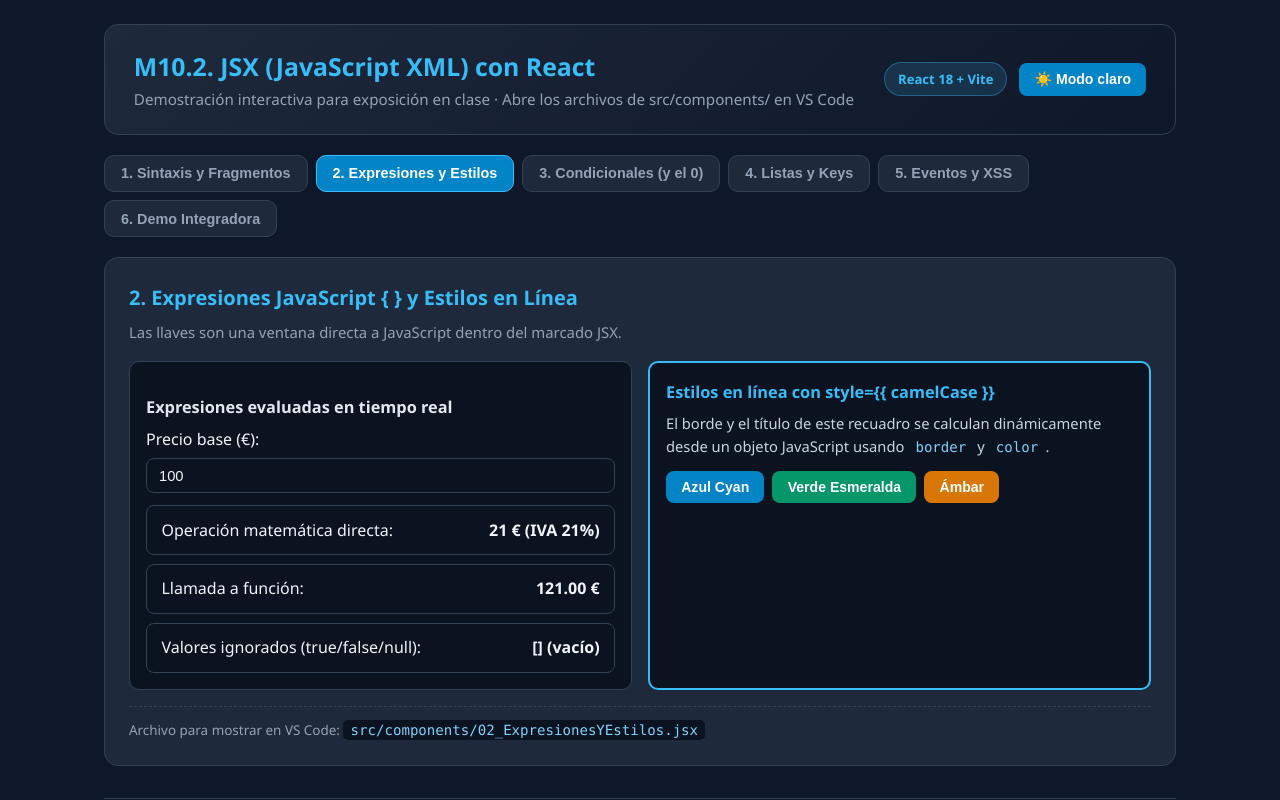
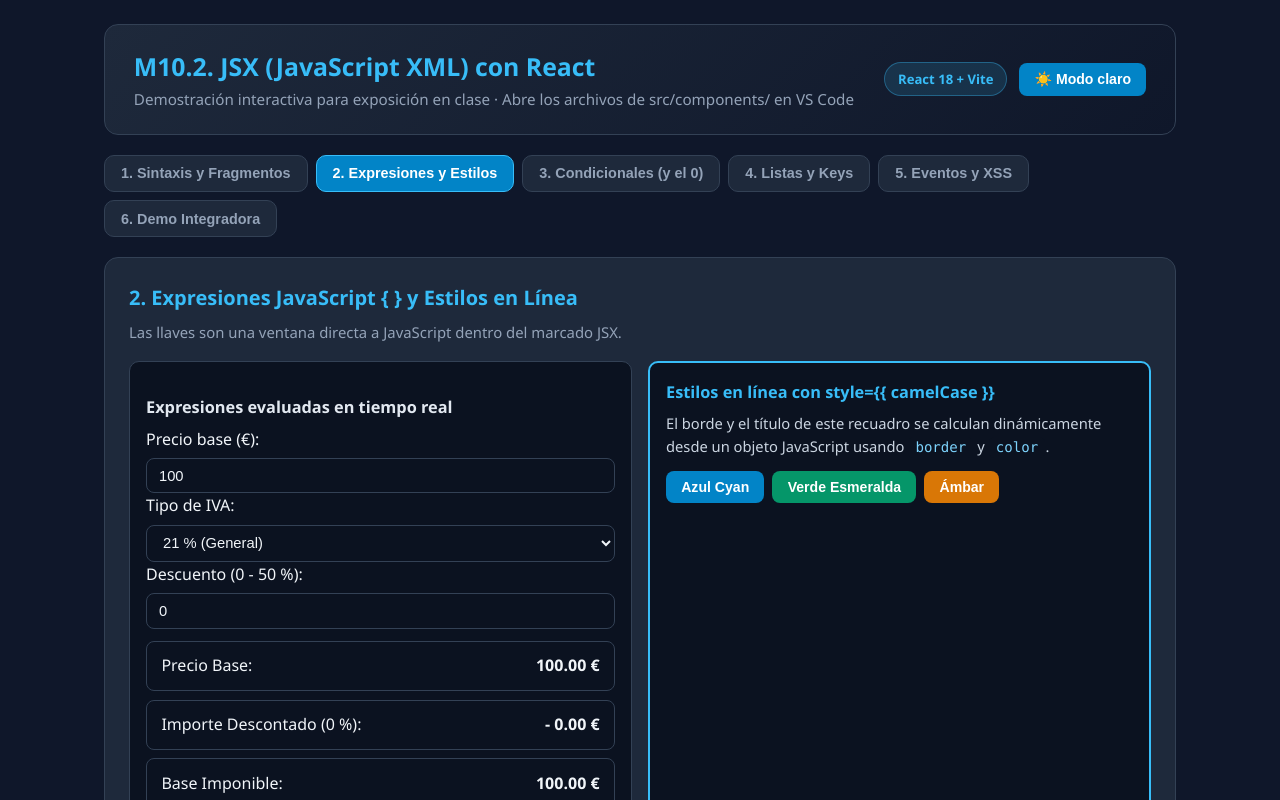
Before and after one commit to aaronhernandez20/M10_2_JSX_React_Demo, a React (Vite) app: page / in a window 1280 px wide. Both pictures are taken after a click on the button "2. Expresiones y Estilos". Shown: the top 800 px of the page. Built offline with nearby package versions, Linux system fonts and the light colour scheme.

Commit message:
feat: ticket 03 calculadora con selector de IVA, descuento y desglose

```diff
--- a/src/components/02_ExpresionesYEstilos.jsx
+++ b/src/components/02_ExpresionesYEstilos.jsx
@@ -19,7 +19,20 @@ const formatearEuros = (cantidad) => `${cantidad.toFixed(2)} €`;
 export default function ExpresionesYEstilos() {
   const [precioBase, setPrecioBase] = useState(100);
   const [colorDestacado, setColorDestacado] = useState('#38bdf8');
-  const IVA = 0.21;
+  const [iva, setIva] = useState(21);
+  const [descuento, setDescuento] = useState(0);
+
+  const importeDescontado = precioBase * (descuento / 100);
+  const baseImponible = precioBase - importeDescontado;
+  const cuotaIva = baseImponible * (iva / 100);
+  const totalFinal = baseImponible + cuotaIva;
+
+  const cambiarDescuento = (valor) => {
+    let numero = Number(valor) || 0;
+    if (numero < 0) numero = 0;
+    if (numero > 50) numero = 50;
+    setDescuento(numero);
+  };
 
   // Objeto de estilos dinámico en JavaScript
   const estiloTarjetaDinamica = {
@@ -49,18 +62,51 @@ export default function ExpresionesYEstilos() {
             onChange={(e) => setPrecioBase(Number(e.target.value) || 0)}
           />
 
+          <label htmlFor="iva-select">Tipo de IVA:</label>
+          <select
+            id="iva-select"
+            className="input"
+            value={iva}
+            onChange={(e) => setIva(Number(e.target.value))}
+          >
+            <option value={21}>21 % (General)</option>
+            <option value={10}>10 % (Reducido)</option>
+            <option value={4}>4 % (Superreducido)</option>
+          </select>
+
+          <label htmlFor="descuento-input">Descuento (0 - 50 %):</label>
+          <input
+            id="descuento-input"
+            type="number"
+            className="input"
+            min="0"
+            max="50"
+            value={descuento}
+            onChange={(e) => cambiarDescuento(e.target.value)}
+          />
+
           <ul className="list">
             <li className="list-item">
-              <span>Operación matemática directa:</span>
-              <strong>{precioBase * IVA} € (IVA 21%)</strong>
+              <span>Precio Base:</span>
+              <strong>{formatearEuros(precioBase)}</strong>
             </li>
             <li className="list-item">
-              <span>Llamada a función:</span>
-              <strong>{formatearEuros(precioBase * (1 + IVA))}</strong>
+              <span>Importe Descontado ({descuento} %):</span>
+              <strong>- {formatearEuros(importeDescontado)}</strong>
             </li>
             <li className="list-item">
-              <span>Valores ignorados (true/false/null):</span>
-              <strong>[{true}{false}{null}{undefined}] (vacío)</strong>
+              <span>Base Imponible:</span>
+              <strong>{formatearEuros(baseImponible)}</strong>
+            </li>
+            <li className="list-item">
+              <span>Cuota de IVA ({iva} %):</span>
+              <strong>{formatearEuros(cuotaIva)}</strong>
+            </li>
+            <li className="list-item">
+              <span>Total Final:</span>
+              <strong style={{ color: descuento > 0 ? 'var(--green)' : 'var(--text)', fontSize: '1.05rem' }}>
+                {formatearEuros(totalFinal)}
+              </strong>
             </li>
           </ul>
         </div>
```
